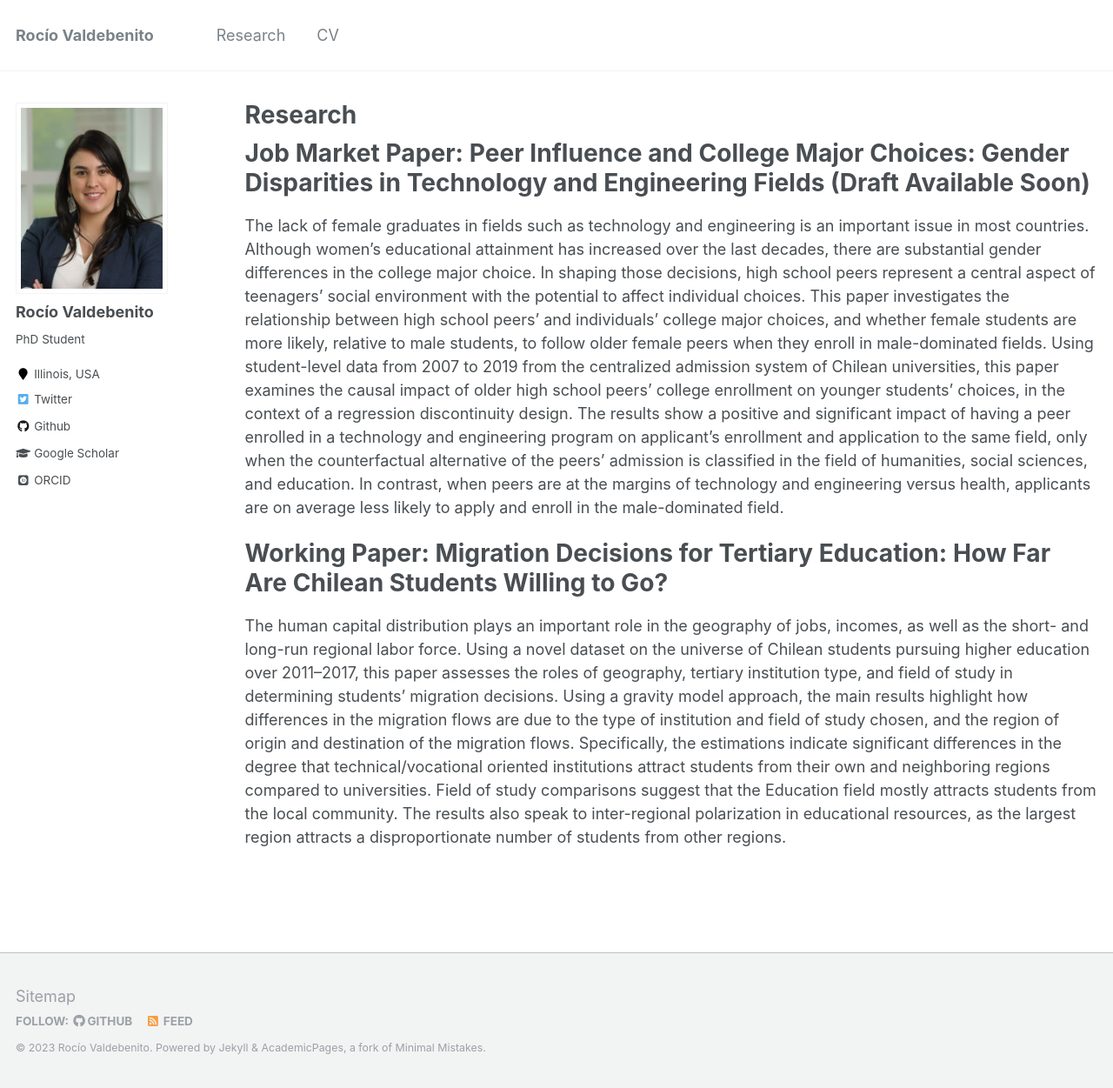
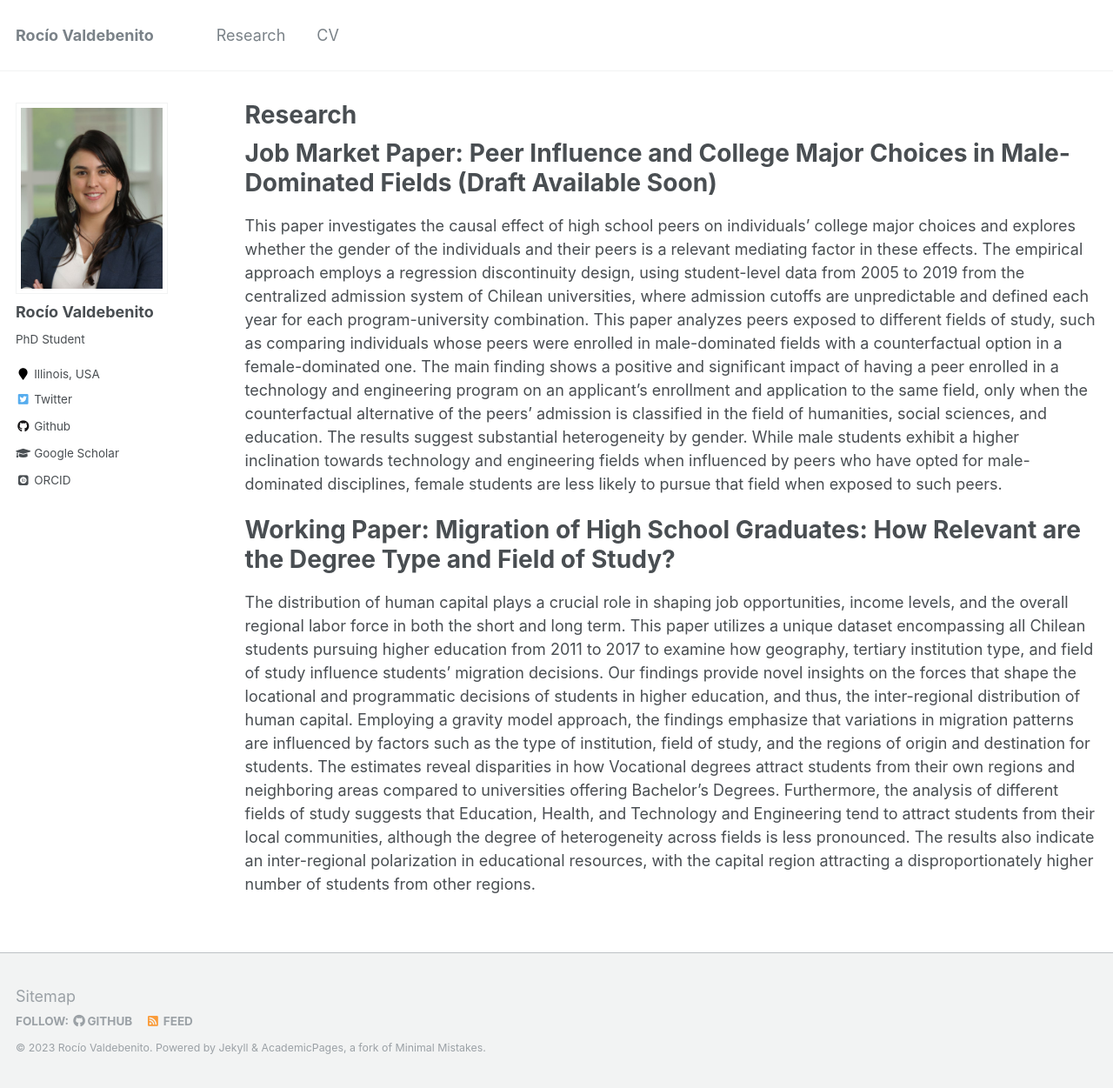
Before and after one commit to rvaldebenito/rvaldebenito.github.io, a Jekyll site: the page built from _pages/publications.md, in a window 1280 px wide and 1251 px high. Shown: the whole window at 87% size. Built offline with Jekyll 4.4.1, drawn with Linux system fonts in a browser that asks for light colours; some web fonts are replaced.

Commit message:
update jmp and wp

```diff
--- a/_pages/publications.md
+++ b/_pages/publications.md
@@ -9,13 +9,13 @@ author_profile: true
 {% include base_path %}
 
 
-Job Market Paper: Peer Influence and College Major Choices: Gender Disparities in Technology and Engineering Fields (Draft Available Soon)
+Job Market Paper: Peer Influence and College Major Choices in Male-Dominated Fields (Draft Available Soon)
 ======
 
- The lack of female graduates in fields such as technology and engineering is an important issue in most countries. Although women's educational attainment has increased over the last decades, there are substantial gender differences in the college major choice. In shaping those decisions, high school peers represent a central aspect of teenagers' social environment with the potential to affect individual choices. This paper investigates the relationship between high school peers' and individuals' college major choices, and whether female students are more likely, relative to male students, to follow older female peers when they enroll in male-dominated fields. Using student-level data from 2007 to 2019 from the centralized admission system of Chilean universities, this paper examines the causal impact of older high school peers' college enrollment  on younger students' choices, in the context of a regression discontinuity design. The results show a positive and significant impact of having a peer enrolled in a technology and engineering program on applicant's enrollment and application to the same field, only when the counterfactual alternative of the peers' admission is classified in the field of humanities, social sciences, and education. In contrast, when peers are at the margins of technology and engineering versus health, applicants are on average less likely to apply and enroll in the male-dominated field.
+This paper investigates the causal effect of high school peers on individuals' college major choices and explores whether the gender of the individuals and their peers is a relevant mediating factor in these effects. The empirical approach employs a regression discontinuity design, using student-level data from 2005 to 2019 from the centralized admission system of Chilean universities, where admission cutoffs are unpredictable and defined each year for each program-university combination. This paper analyzes peers exposed to different fields of study, such as comparing individuals whose peers were enrolled in male-dominated fields with a counterfactual option in a female-dominated one. The main finding shows a positive and significant impact of having a peer enrolled in a technology and engineering program on an applicant's enrollment and application to the same field, only when the counterfactual alternative of the peers' admission is classified in the field of humanities, social sciences, and education. The results suggest substantial heterogeneity by gender. While male students exhibit a higher inclination towards technology and engineering fields when influenced by peers who have opted for male-dominated disciplines, female students are less likely to pursue that field when exposed to such peers.
 
 
-Working Paper: Migration Decisions for Tertiary Education: How Far Are Chilean Students Willing to Go?
+Working Paper: Migration of High School Graduates: How Relevant are the Degree Type and Field of Study?
 ======
 
-The human capital distribution plays an important role in the geography of jobs, incomes, as well as the short- and long-run regional labor force. Using a novel dataset on the universe of Chilean students pursuing higher education over 2011--2017, this paper assesses the roles of geography, tertiary institution type, and field of study in determining students' migration decisions. Using a gravity model approach, the main results highlight how differences in the migration flows are due to the type of institution and field of study chosen, and the region of origin and destination of the migration flows. Specifically, the estimations indicate significant differences in the degree that technical/vocational oriented institutions attract students from their own and neighboring regions compared to universities. Field of study comparisons suggest that the Education field mostly attracts students from the local community. The results also speak to inter-regional polarization in educational resources, as the largest region attracts a disproportionate number of students from other regions.
+The distribution of human capital plays a crucial role in shaping job opportunities, income levels, and the overall regional labor force in both the short and long term. This paper utilizes a unique dataset encompassing all Chilean students pursuing higher education from 2011 to 2017 to examine how geography, tertiary institution type, and field of study influence students' migration decisions. Our findings provide novel insights on the forces that shape the locational and programmatic decisions of students in higher education, and thus, the inter-regional distribution of human capital. Employing a gravity model approach, the findings emphasize that variations in migration patterns are influenced by factors such as the type of institution, field of study, and the regions of origin and destination for students. The estimates reveal disparities in how Vocational degrees attract students from their own regions and neighboring areas compared to universities offering Bachelor's Degrees. Furthermore, the analysis of different fields of study suggests that Education, Health, and Technology and Engineering tend to attract students from their local communities, although the degree of heterogeneity across fields is less pronounced. The results also indicate an inter-regional polarization in educational resources, with the capital region attracting a disproportionately higher number of students from other regions.
```
